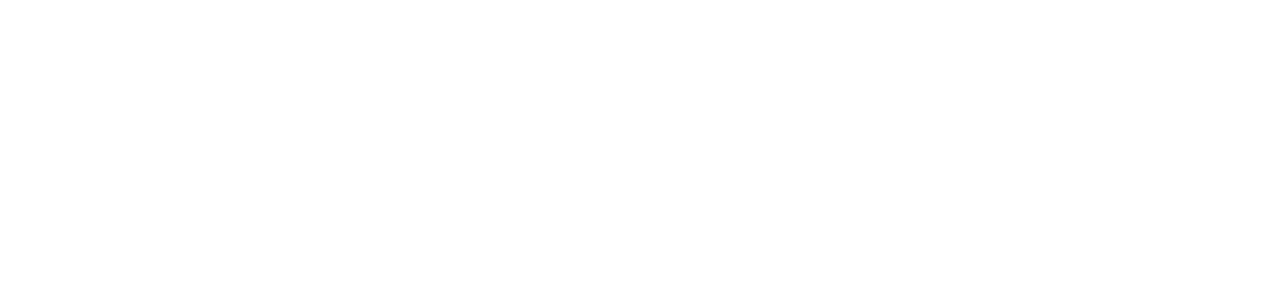
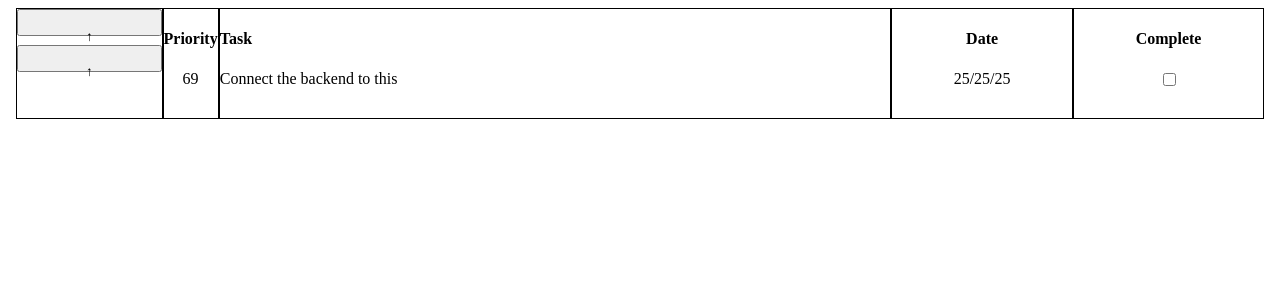
Before and after one commit to Lordpun/Task-List, a Vue app in the folder frontend/: page / in a window 1280 px wide. Shown: the top 300 px of the page. Built offline with nearby package versions, Linux system fonts and the light colour scheme.

Commit message:
Attempted to add CSS to the tasks

```diff
--- a/frontend/src/App.vue
+++ b/frontend/src/App.vue
@@ -1,7 +1,9 @@
 <template>
-
+  <task priority="69" description="Connect the backend to this" date="25/25/25"></task>
 </template>
 
-<script setup></script>
+<script setup>
+	import task from "./components/task.vue"
+</script>
 
 <style scoped></style>
--- a/frontend/src/components/priorityButton.vue
+++ b/frontend/src/components/priorityButton.vue
@@ -1,13 +1,23 @@
 <template>
 	<button class="priorityChangeBtn">
+		<h4 v-if="direction">↑</h4>
+		<h4 v-else>↓</h4>
 
 	</button>
 </template>
 
 <script setup>
 	const props = defineProps({
-		direction: boolean
+		// True for up, false for down
+		direction: Boolean
 	})
 </script>
 
-<style scoped></style>
+<style scoped>
+	button {
+		width: 100%;
+		height: 25%;
+		padding: 0;
+		margin: 0;
+	}
+</style>
--- a/frontend/src/components/task.vue
+++ b/frontend/src/components/task.vue
@@ -1,8 +1,8 @@
 <template>
   <section>
     <div class="priorityChange">
-      <priority-btn></priority-btn>
-      <priority-btn></priority-btn>
+      <priority-btn direction="true"></priority-btn>
+      <priority-btn direction="false"></priority-btn>
     </div>
 
   	<div class="priority">
@@ -28,7 +28,7 @@
 </template>
 
 <script setup>
-  import priorityBtn from "/priorityChangeBtn.vue";
+  import priorityBtn from "./priorityButton.vue";
 
   const props = defineProps({
     priority: String,
@@ -39,30 +39,37 @@
 
 <style scoped>
   section {
-    display: inline;
-    padding: 0;
+    display: flex;
+    flex-direction: row;
+    padding: 0 0.5rem;
   }
 
   section div {
-    display: inline-block;
+    border: 1px solid black;
+    font-size: 1rem;
+    /*padding: 0 2rem;*/
   }
 
   .priorityChange {
-    width: 10%;
+    flex-grow: 1;
   }
+
   .priority {
-    width: 10%;
+    felx-grow: 2;
+    text-align: center;
   }
 
   .description {
-    width: 60%;
+    flex-grow: 4;
   }
 
   .date {
-    width: 20%;
+    flex-grow: 1;
+    text-align: center;
   }
 
   .status {
-   width: 20%;
+   flex-grow: 1;
+   text-align: center;
   }
 </style>
```
